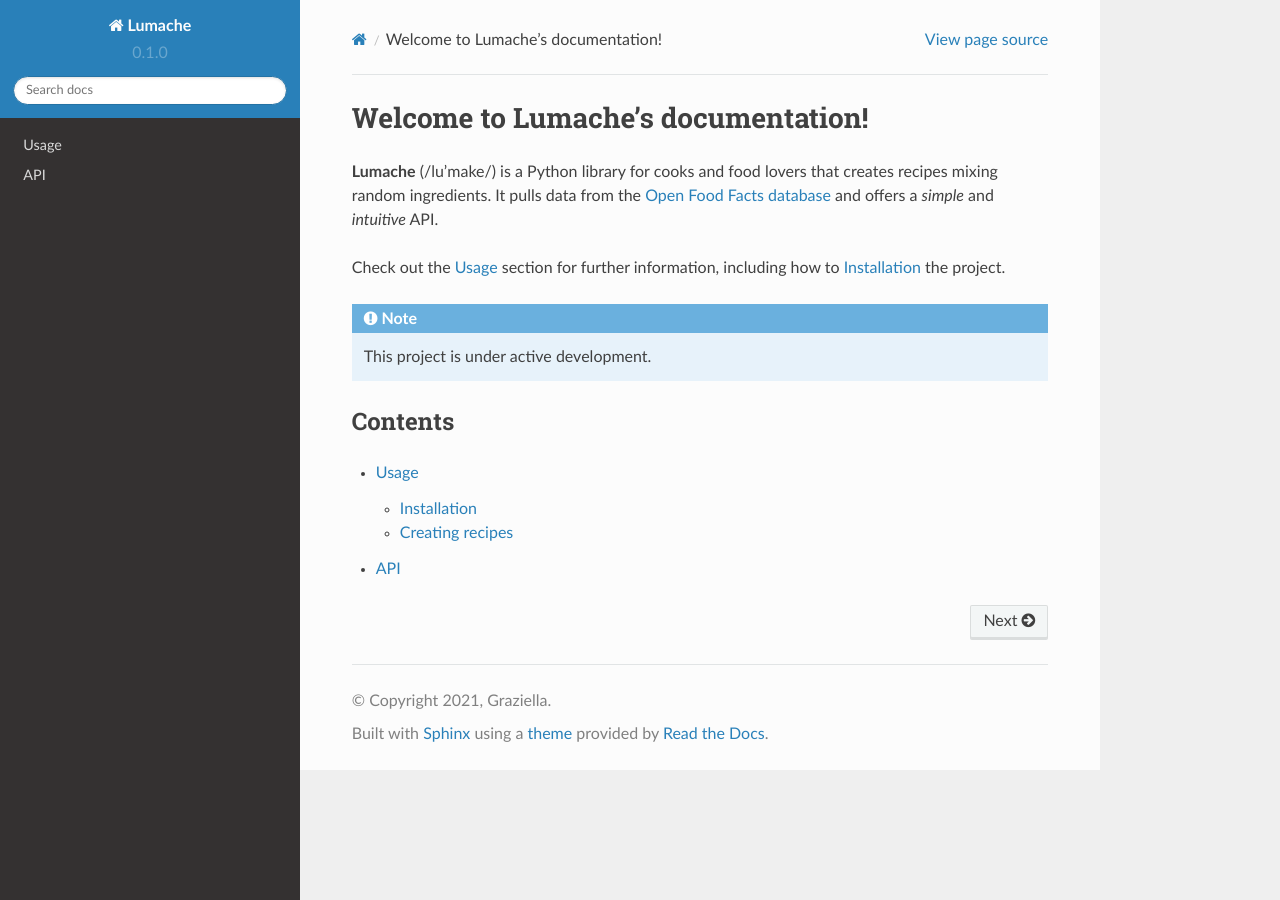
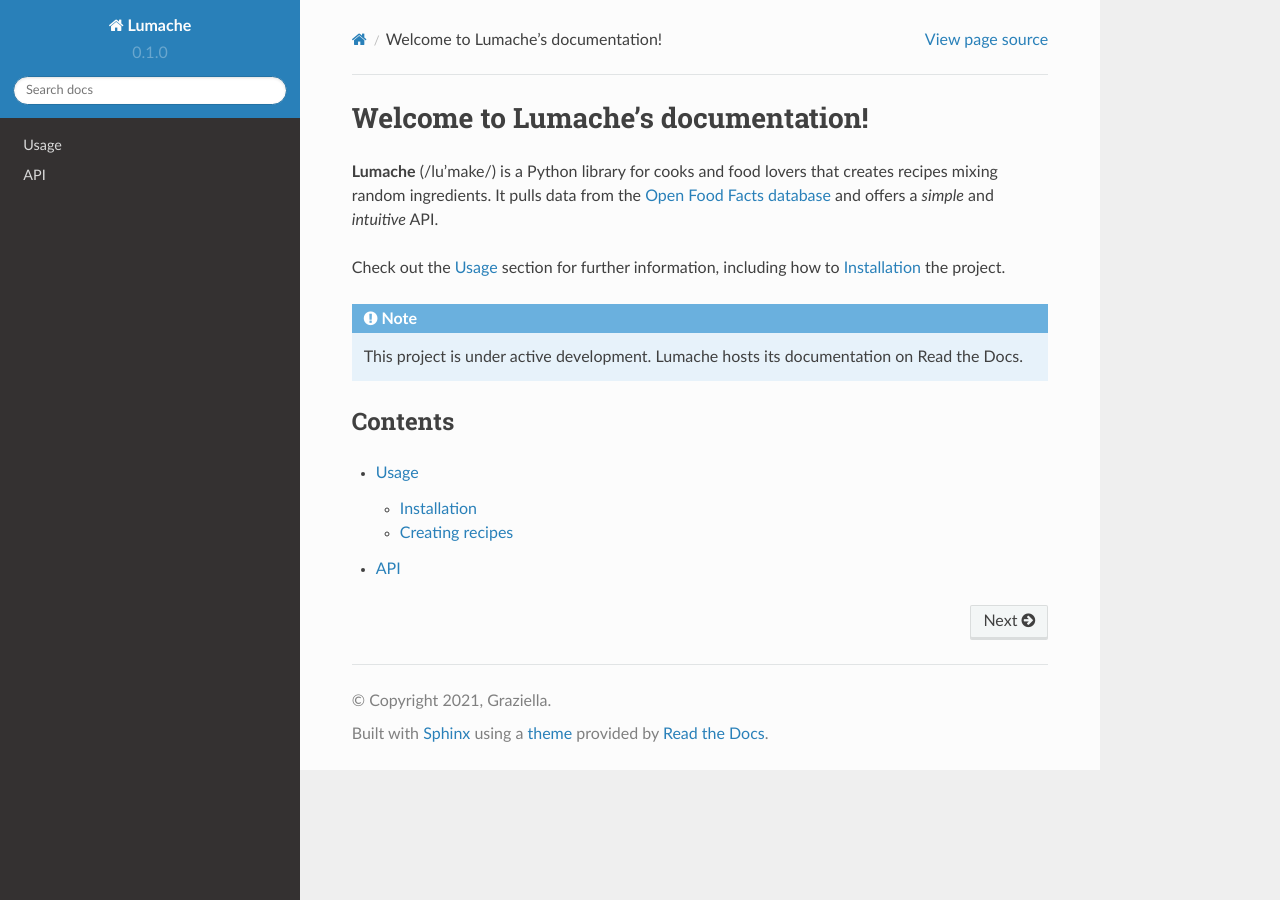
Before and after one commit to YeBenny/rtd-demo, a Sphinx documentation site: the page built from docs/source/index.rst, in a window 1280 px wide. Built offline with Sphinx 7.4.7 and the Read the Docs theme 2.0.0, drawn with Linux system fonts in a browser that asks for light colours.

Commit message:
Update index.rst

```diff
--- a/docs/source/index.rst
+++ b/docs/source/index.rst
@@ -11,7 +11,7 @@
 
 .. note::
 
-   This project is under active development.
+   This project is under active development. Lumache hosts its documentation on Read the Docs.
 
 Contents
 --------
```
